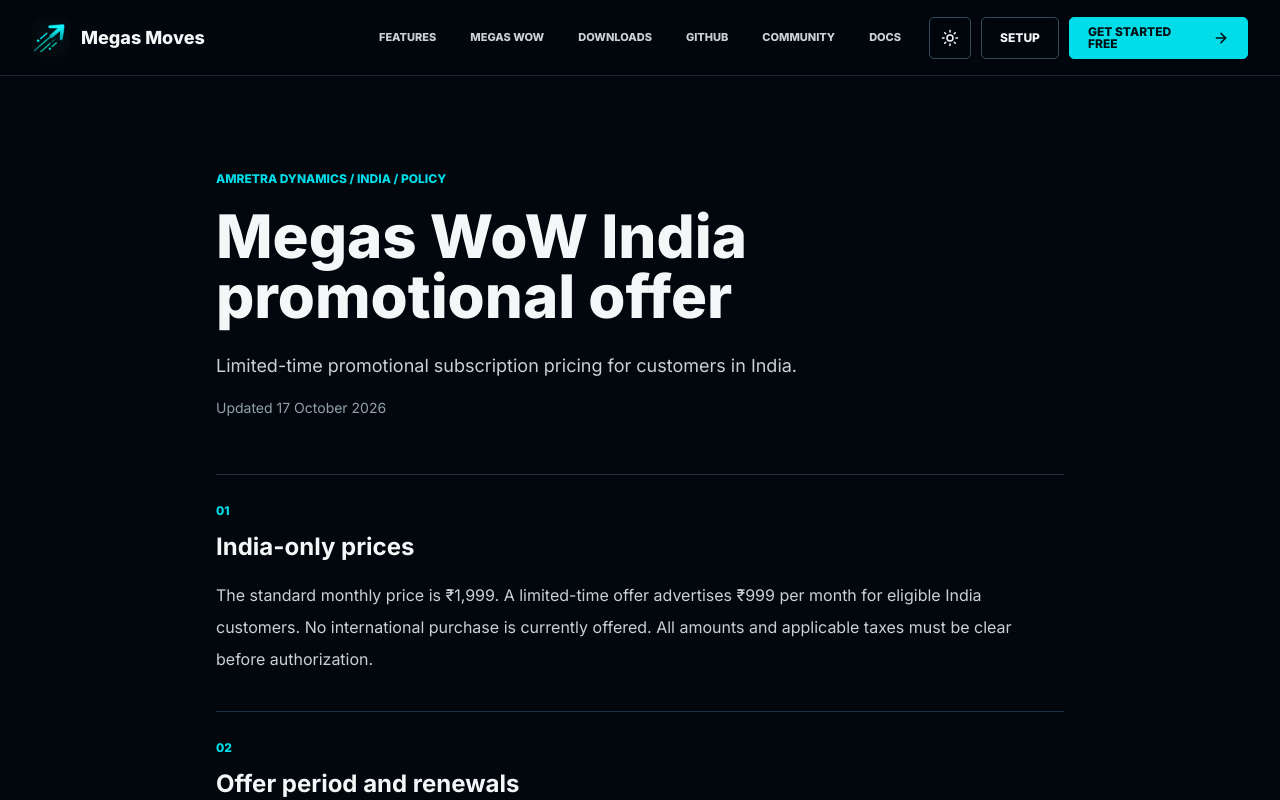
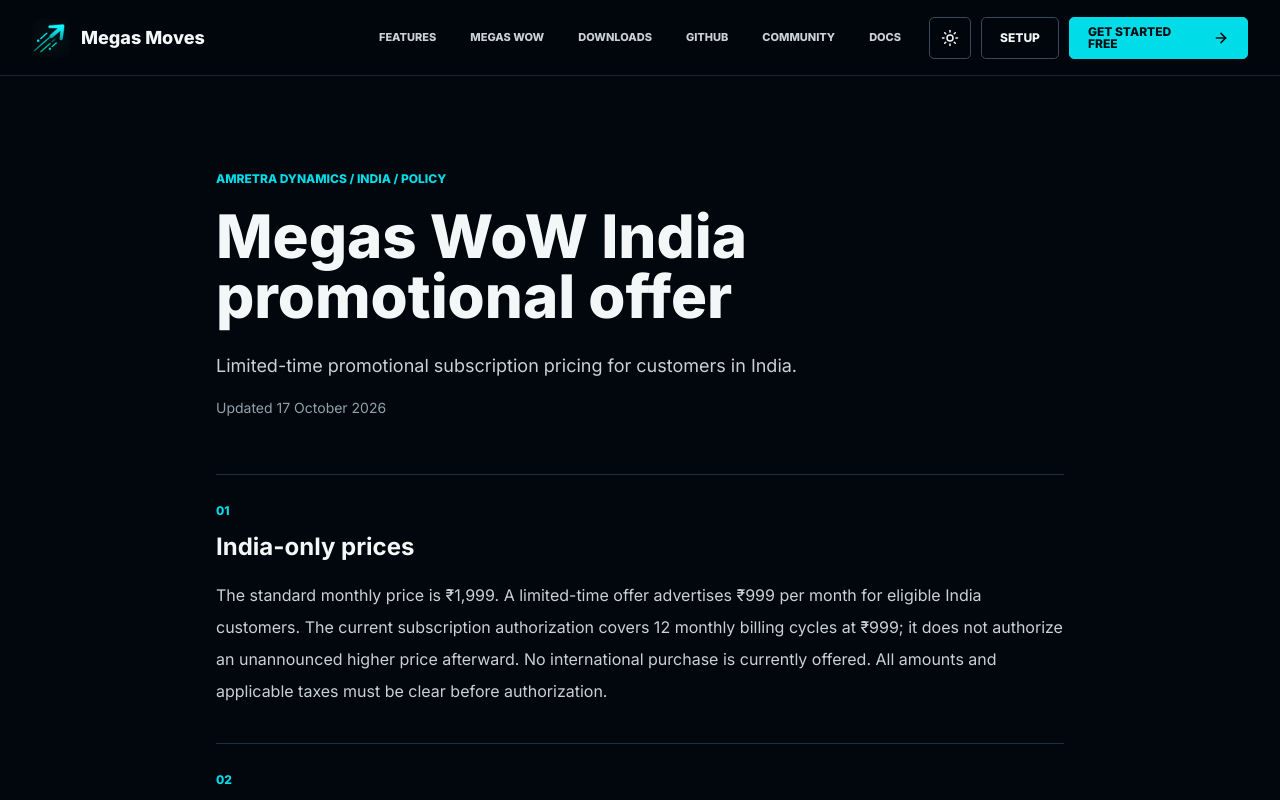
Before and after one commit to Amretra-Dynamics/megasmoves, a Next.js app in the folder marketing/: page /legal/offer-terms in a window 1280 px wide. Shown: the top 800 px of the page. Built offline with nearby package versions, Linux system fonts and the light colour scheme.

Commit message:
fix: disclose India WoW 12-cycle authorization and improve pricing account UX

```diff
--- a/marketing/src/app/legal/offer-terms/page.tsx
+++ b/marketing/src/app/legal/offer-terms/page.tsx
@@ -6,7 +6,7 @@ const sections = [
   {
     "title": "India-only prices",
     "paragraphs": [
-      "The standard monthly price is ₹1,999. A limited-time offer advertises ₹999 per month for eligible India customers. No international purchase is currently offered. All amounts and applicable taxes must be clear before authorization."
+      "The standard monthly price is ₹1,999. A limited-time offer advertises ₹999 per month for eligible India customers. The current subscription authorization covers 12 monthly billing cycles at ₹999; it does not authorize an unannounced higher price afterward. No international purchase is currently offered. All amounts and applicable taxes must be clear before authorization."
     ]
   },
   {
```
